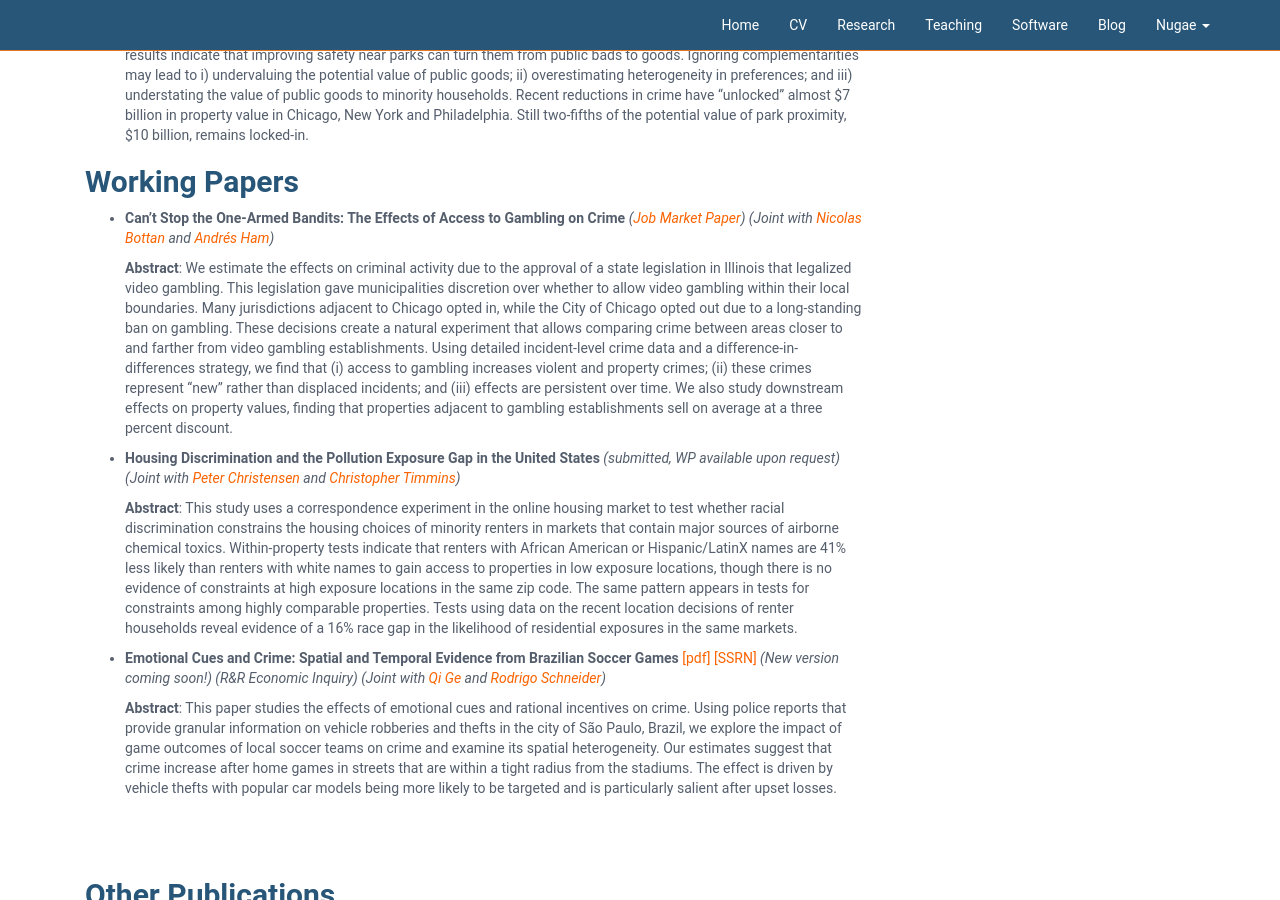
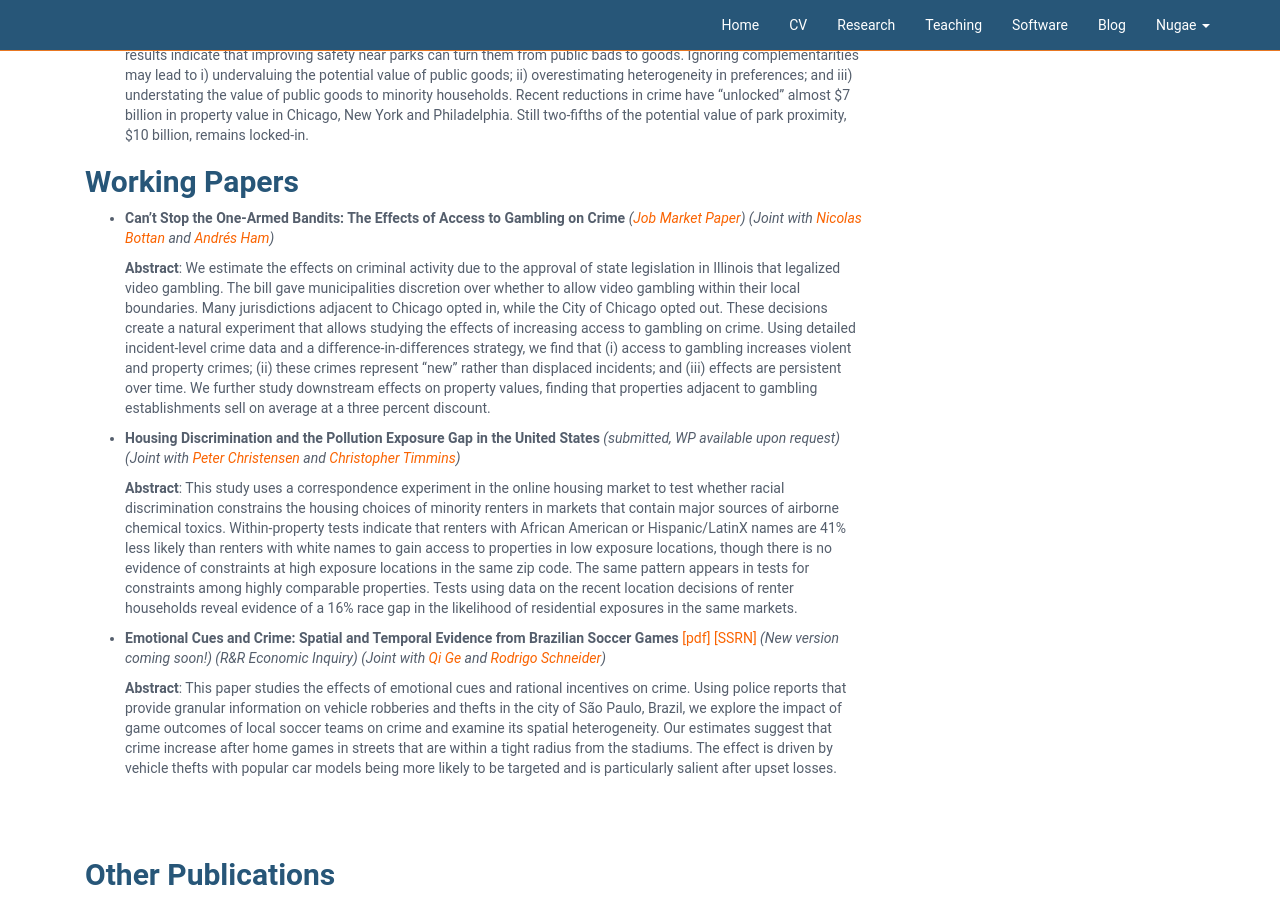
Before and after one commit to ignaciomsarmiento/ignaciomsarmiento.github.io, a Jekyll site: the page built from research.md, in a window 1280 px wide and 900 px high, scrolled down 438 px. Built offline with Jekyll 4.4.1, drawn with Linux system fonts in a browser that asks for light colours; our own code applies the rules of GitHub Pages for plain Markdown files.

Commit message:
update jmp

```diff
--- a/research.md
+++ b/research.md
@@ -23,7 +23,7 @@ layout: secondary_pages
 	*(Joint with [Nicolas Bottan](https://www.nicolasbottan.com/) and [Andrés Ham](https://https://andresham.com/))*
 
 	**Abstract**:
-	We estimate the effects on criminal activity due to the approval of a state legislation in Illinois that legalized video gambling. This legislation gave municipalities discretion over whether to allow video gambling within their local boundaries. Many jurisdictions adjacent to Chicago opted in, while the City of Chicago opted out due to a long-standing ban on gambling. These decisions create a natural experiment that allows comparing crime between areas closer to and farther from video gambling establishments. Using detailed incident-level crime data and a difference-in-differences strategy, we find that (i) access to gambling increases violent and property crimes; (ii) these crimes represent "new" rather than displaced incidents; and (iii) effects are persistent over time. We also study downstream effects on property values,  finding  that  properties  adjacent  to gambling establishments sell on average at a three percent discount.
+	We estimate the effects on criminal activity due to the approval of state legislation in Illinois that legalized video gambling. The bill gave municipalities discretion over whether to allow video gambling within their local boundaries. Many jurisdictions adjacent to Chicago opted in, while the City of Chicago opted out. These decisions create a natural experiment that allows studying the effects of increasing access to gambling on crime. Using detailed incident-level crime data and a difference-in-differences strategy, we find that (i) access to gambling increases violent and property crimes; (ii) these crimes represent "new" rather than displaced incidents; and (iii) effects are persistent over time. We further study downstream effects on property values, finding that properties adjacent to gambling establishments sell on average at a three percent discount.
 
 
 * **Housing Discrimination and the Pollution Exposure Gap in the United States** *(submitted, WP available upon request)*
```
Also changed, not shown: 1 other file.
